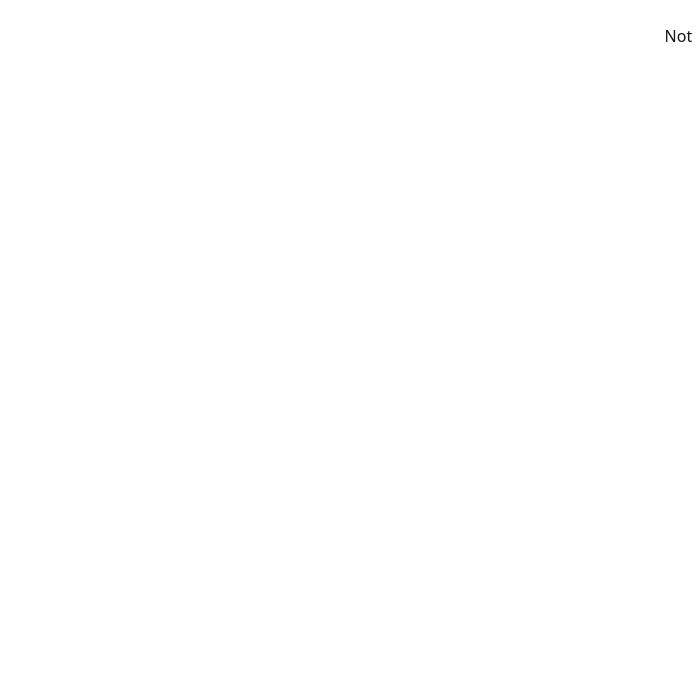
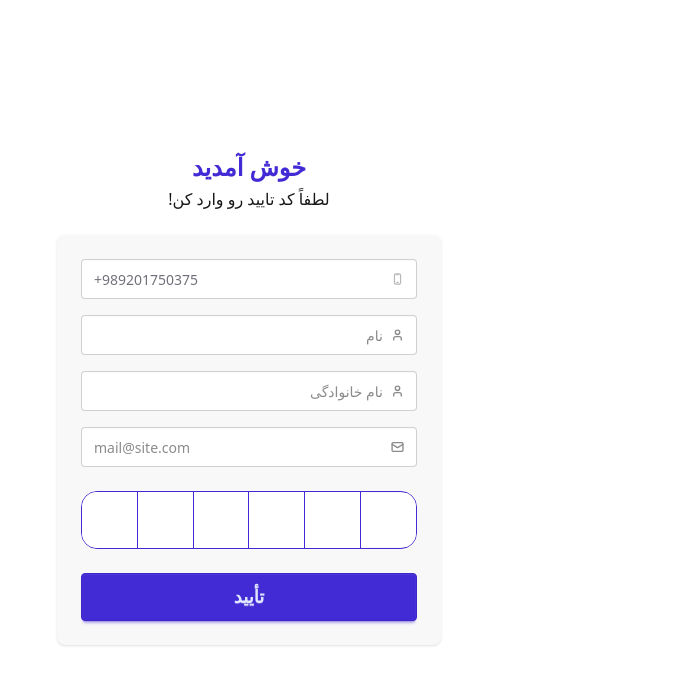
Before and after one commit to amir-reza-bijandi/tea-speak, a SvelteKit app: page /signin in a window 1280 px wide. Before the commit this address had no page. Shown: the top 684 px of the page, without its empty margins (582-1280 px from the left). Built offline with nearby package versions, Linux system fonts and the light colour scheme.

Commit message:
Build Signin Page

```diff
--- a/src/routes/OTP/+page.svelte
+++ b/src/routes/OTP/+page.svelte
@@ -1,10 +1,43 @@
 <script lang="ts">
+	import { alertStore } from '$lib/stores/alert-store.svelte';
+	import { stringify } from 'querystring';
+	import type { EventHandler } from 'svelte/elements';
+
 	const MAX_DIGIT = 6;
 
 	const otp = $state<(number | null)[]>(Array.from({ length: MAX_DIGIT }, () => null));
 	const inputs = $state<HTMLInputElement[]>([]);
 	let submitBtn = $state<HTMLButtonElement | null>(null);
 	let currentInputiIndex = 0;
+
+	type Data = {
+		success: boolean;
+		type: 'ERROR' | 'LOGIN_SUCCESS';
+		message: string;
+	};
+
+	const handleSubmit: EventHandler<SubmitEvent, HTMLFormElement> = async (e) => {
+		e.preventDefault();
+		try {
+			const response = await fetch('https://dev.xperia.top/v1/auth/login', {
+				body: JSON.stringify({
+					twoFactorCode: otp.join(''),
+					rememberMe: true
+				}),
+				headers: {
+					'Content-Type': 'application/json'
+				}
+			});
+
+			const data = (await response.json()) as Data;
+
+			if (response.status === 400) {
+				alertStore.sendAlert('error', data.message);
+			}
+		} catch (_) {
+			alertStore.sendAlert('error', 'خطا در برقراری اتصال با سرور');
+		}
+	};
 </script>
 
 <main class="flex min-h-screen flex-col items-center justify-center">
@@ -12,7 +45,7 @@
 		<h2 class="text-2xl leading-none font-bold text-primary">خوش آمدید</h2>
 		<p>لطفاً کد تایید رو وارد کن!</p>
 	</div>
-	<form class="card w-96 bg-base-200 shadow-sm">
+	<form class="card w-96 bg-base-200 shadow-sm" onsubmit={handleSubmit}>
 		<div class="card-body">
 			<div class="card-actions justify-end gap-6">
 				<!-- svelte-ignore a11y_click_events_have_key_events -->
@@ -81,7 +114,13 @@
 </main>
 
 <style>
+	input::-webkit-outer-spin-button,
 	input::-webkit-inner-spin-button {
-		display: none;
+		-webkit-appearance: none;
+		margin: 0;
+	}
+
+	input[type='number'] {
+		-moz-appearance: textfield;
 	}
 </style>
--- /dev/null
+++ b/src/routes/signin/+page.svelte
@@ -0,0 +1,219 @@
+<script lang="ts">
+	import { alertStore } from '$lib/stores/alert-store.svelte';
+	import type { EventHandler } from 'svelte/elements';
+
+	const MAX_DIGIT = 6;
+
+	const otp = $state<(number | null)[]>(Array.from({ length: MAX_DIGIT }, () => null));
+	const inputs = $state<HTMLInputElement[]>([]);
+	let submitBtn = $state<HTMLButtonElement | null>(null);
+	let currentInputiIndex = 0;
+
+	let name = $state('');
+	let lastName = $state('');
+	let email = $state('');
+
+	type Data = {
+		// twoFactorCode: string;
+		// firstName: string;
+		// lastName: string;
+		// email: string;
+		success: boolean;
+		type: 'REGISTER_SUCCESS' | 'ERROR';
+		message: string;
+	};
+
+	let data = $state<Data | null>(null);
+
+	const handleSubmit: EventHandler<SubmitEvent, HTMLFormElement> = async (e) => {
+		e.preventDefault();
+		try {
+			const response = await fetch('https://dev.xperia.top/v1/auth/register', {
+				method: 'POST',
+				body: JSON.stringify({
+					twoFactorCode: otp.join(''),
+					firstName: name,
+					lastName: lastName,
+					email: email
+				}),
+				headers: {
+					'Content-Type': 'application/json'
+				}
+			});
+			data = (await response.json()) as Data;
+
+			if (response.status === 400) {
+				alertStore.sendAlert('error', data.message);
+			}
+		} catch (_) {
+			alertStore.sendAlert('error', 'خطا در برقراری اتصال با سرور');
+		}
+	};
+</script>
+
+<main class="flex min-h-screen flex-col items-center justify-center">
+	<div class="mb-6 grid gap-2 text-center">
+		<h2 class="text-2xl leading-none font-bold text-primary">خوش آمدید</h2>
+		<p>لطفاً کد تایید رو وارد کن!</p>
+	</div>
+	<form class="card w-96 bg-base-200 shadow-sm" onsubmit={handleSubmit}>
+		<div class="card-body">
+			<!-- svelte-ignore a11y_no_static_element_interactions -->
+			<div class="card-actions justify-end gap-6">
+				<!-- svelte-ignore a11y_click_events_have_key_events -->
+				<!-- svelte-ignore a11y_no_static_element_interactions -->
+				<div class=" flex w-full flex-col gap-4">
+					<label class="pointer-events-none input w-full text-zinc-500">
+						<svg class="h-[1em] opacity-50" xmlns="http://www.w3.org/2000/svg" viewBox="0 0 16 16">
+							<g fill="none">
+								<path
+									d="M7.25 11.5C6.83579 11.5 6.5 11.8358 6.5 12.25C6.5 12.6642 6.83579 13 7.25 13H8.75C9.16421 13 9.5 12.6642 9.5 12.25C9.5 11.8358 9.16421 11.5 8.75 11.5H7.25Z"
+									fill="currentColor"
+								></path>
+								<path
+									fill-rule="evenodd"
+									clip-rule="evenodd"
+									d="M6 1C4.61929 1 3.5 2.11929 3.5 3.5V12.5C3.5 13.8807 4.61929 15 6 15H10C11.3807 15 12.5 13.8807 12.5 12.5V3.5C12.5 2.11929 11.3807 1 10 1H6ZM10 2.5H9.5V3C9.5 3.27614 9.27614 3.5 9 3.5H7C6.72386 3.5 6.5 3.27614 6.5 3V2.5H6C5.44771 2.5 5 2.94772 5 3.5V12.5C5 13.0523 5.44772 13.5 6 13.5H10C10.5523 13.5 11 13.0523 11 12.5V3.5C11 2.94772 10.5523 2.5 10 2.5Z"
+									fill="currentColor"
+								></path>
+							</g>
+						</svg>
+						<input type="tel" class="tabular-nums" value="+989201750375" />
+					</label>
+					<label class="input w-full">
+						<svg class="h-[1em] opacity-50" xmlns="http://www.w3.org/2000/svg" viewBox="0 0 24 24">
+							<g
+								stroke-linejoin="round"
+								stroke-linecap="round"
+								stroke-width="2.5"
+								fill="none"
+								stroke="currentColor"
+							>
+								<path d="M19 21v-2a4 4 0 0 0-4-4H9a4 4 0 0 0-4 4v2"></path>
+								<circle cx="12" cy="7" r="4"></circle>
+							</g>
+						</svg>
+						<input
+							type="text"
+							required
+							placeholder="نام"
+							minlength="3"
+							maxlength="30"
+							title="نام خود را وارد کنید"
+							bind:this={name}
+						/>
+					</label>
+					<label class="input w-full">
+						<svg class="h-[1em] opacity-50" xmlns="http://www.w3.org/2000/svg" viewBox="0 0 24 24">
+							<g
+								stroke-linejoin="round"
+								stroke-linecap="round"
+								stroke-width="2.5"
+								fill="none"
+								stroke="currentColor"
+							>
+								<path d="M19 21v-2a4 4 0 0 0-4-4H9a4 4 0 0 0-4 4v2"></path>
+								<circle cx="12" cy="7" r="4"></circle>
+							</g>
+						</svg>
+						<input
+							type="text"
+							required
+							placeholder="نام خانوادگی"
+							minlength="3"
+							maxlength="30"
+							title="نام خانوادگی خود را وارد کنید"
+							bind:this={lastName}
+						/>
+					</label>
+					<label class="input w-full">
+						<svg class="h-[1em] opacity-50" xmlns="http://www.w3.org/2000/svg" viewBox="0 0 24 24">
+							<g
+								stroke-linejoin="round"
+								stroke-linecap="round"
+								stroke-width="2.5"
+								fill="none"
+								stroke="currentColor"
+							>
+								<rect width="20" height="16" x="2" y="4" rx="2"></rect>
+								<path d="m22 7-8.97 5.7a1.94 1.94 0 0 1-2.06 0L2 7"></path>
+							</g>
+						</svg>
+						<input type="email" placeholder="mail@site.com" bind:this={email} required />
+					</label>
+				</div>
+				<!-- svelte-ignore a11y_click_events_have_key_events -->
+				<div
+					dir="ltr"
+					class="flex w-full items-center justify-center divide-x divide-primary overflow-hidden rounded-2xl border border-primary"
+					onclick={() => {
+						let index = otp.findIndex((value) => !value);
+
+						if (index >= 0) {
+							inputs[index].focus();
+						} else {
+							inputs[inputs.length - 1].focus();
+						}
+					}}
+				>
+					{#each { length: MAX_DIGIT }, index}
+						<input
+							type="number"
+							inputmode="numeric"
+							class="otp-inputs pointer-events-none aspect-square h-auto w-full rounded-none bg-base-100 text-center text-2xl outline-0"
+							bind:value={otp[index]}
+							bind:this={inputs[index]}
+							onfocus={() => {
+								currentInputiIndex = index;
+							}}
+							oninput={(e) => {
+								if (inputs.length - 1 >= index + 1) {
+									if (otp[index] !== null) {
+										inputs[index + 1].focus();
+									} else {
+									}
+								}
+								if (otp[index]) {
+									if (otp[index].toString().length > 1) {
+										otp[index] = +otp[index].toString()[0];
+									}
+								}
+								if (index === otp.length - 1) {
+									submitBtn?.focus();
+								}
+							}}
+							onkeydown={(e) => {
+								if (!(+e.key >= 0)) {
+									e.preventDefault();
+								}
+								if (e.key === 'Backspace') {
+									if (otp[index]) {
+										otp[index] = null;
+									} else {
+										if (index - 1 >= 0) {
+											otp[index - 1] = null;
+											inputs[index - 1].focus();
+										}
+									}
+								}
+							}}
+						/>
+					{/each}
+				</div>
+				<button class="btn w-full btn-lg btn-primary" bind:this={submitBtn}>تأیید </button>
+			</div>
+		</div>
+	</form>
+</main>
+
+<style>
+	input::-webkit-outer-spin-button,
+	input::-webkit-inner-spin-button {
+		-webkit-appearance: none;
+		margin: 0;
+	}
+
+	input[type='number'] {
+		-moz-appearance: textfield;
+	}
+</style>
```
